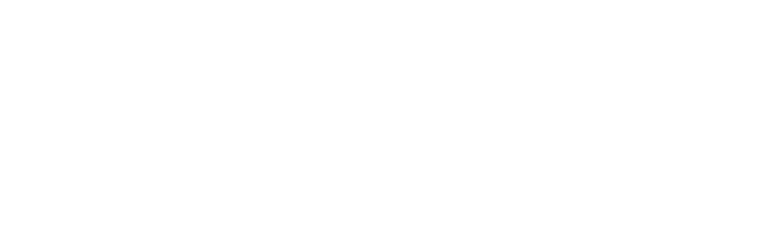
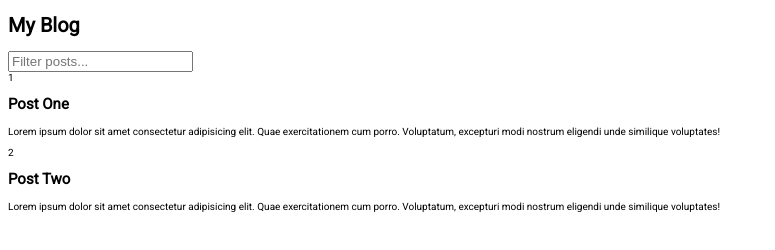
Before and after one commit to michalosinski91/JS-projects, a website: page infinite-scroll/index.html in a window 1280 px wide. Shown: the whole page, without its empty margins (0-775 px from the left). Drawn offline with Linux system fonts and the light colour scheme.

Commit message:
html template + base styles added

```diff
--- a/infinite-scroll/index.html
+++ b/infinite-scroll/index.html
@@ -4,9 +4,51 @@
     <meta charset="UTF-8" />
     <meta name="viewport" content="width=device-width, initial-scale=1.0" />
     <link rel="stylesheet" href="css/style.css" />
+    <link
+      href="https://fonts.googleapis.com/css?family=Roboto&display=swap"
+      rel="stylesheet"
+    />
     <title>Infinite Scroll</title>
   </head>
   <body>
+    <h1>My Blog</h1>
+    <div class="filter">
+      <input
+        type="text"
+        placeholder="Filter posts..."
+        class="filter__input"
+        id="filter"
+      />
+    </div>
+    <div class="posts">
+      <div class="posts__entry">
+        <div class="posts__number">1</div>
+        <div class="posts__info">
+          <h2 class="posts__title">Post One</h2>
+          <p class="posts__body">
+            Lorem ipsum dolor sit amet consectetur adipisicing elit. Quae
+            exercitationem cum porro. Voluptatum, excepturi modi nostrum
+            eligendi unde similique voluptates!
+          </p>
+        </div>
+      </div>
+      <div class="posts__entry">
+        <div class="posts__number">2</div>
+        <div class="posts__info">
+          <h2 class="posts__title">Post Two</h2>
+          <p class="posts__body">
+            Lorem ipsum dolor sit amet consectetur adipisicing elit. Quae
+            exercitationem cum porro. Voluptatum, excepturi modi nostrum
+            eligendi unde similique voluptates!
+          </p>
+        </div>
+      </div>
+    </div>
+    <div class="loader">
+      <div class="loader__circle"></div>
+      <div class="loader__circle"></div>
+      <div class="loader__circle"></div>
+    </div>
     <script src="script.js"></script>
   </body>
 </html>
--- a/infinite-scroll/sass/main.scss
+++ b/infinite-scroll/sass/main.scss
@@ -0,0 +1,11 @@
+:root {
+  font-size: 62.5%;
+}
+
+* {
+  box-sizing: border-box;
+}
+
+body {
+  font-family: "Roboto", sans-serif;
+}
```
Also changed, not shown: infinite-scroll/css/style.css, 1 other file.
